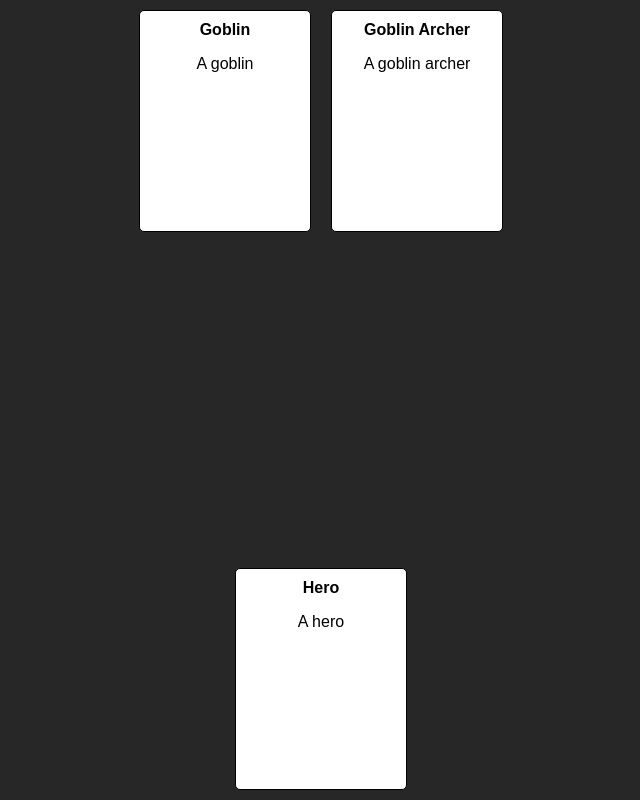
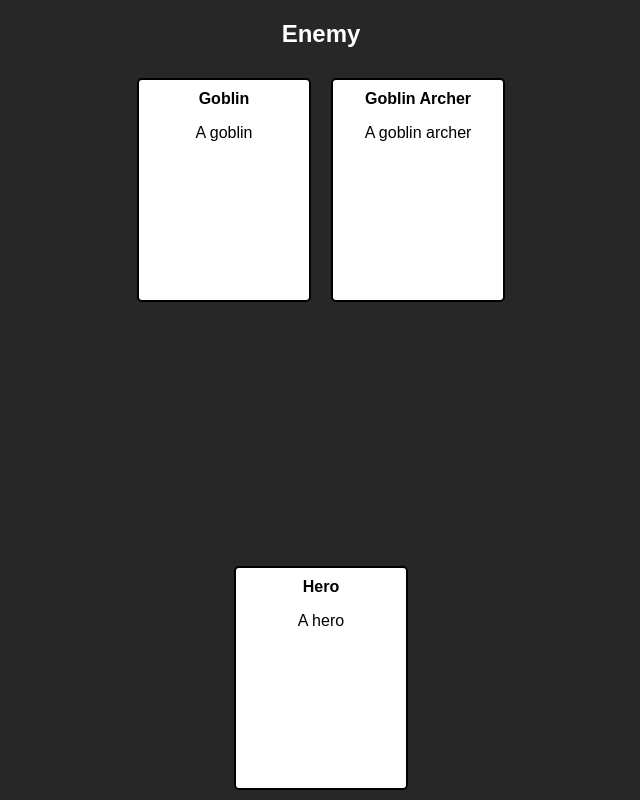
Before and after one commit to Vandesm14/card-game, a React (Vite) app: page / in a window 1280 px wide. Shown: the whole page, without its empty margins (319-959 px from the left). Built offline with nearby package versions, Linux system fonts and the light colour scheme.

Commit message:
add selections

```diff
--- a/src/App.tsx
+++ b/src/App.tsx
@@ -19,7 +19,7 @@ function Main() {
         height: '100vh',
       }}
     >
-      <CardHand cards={cards} owner="enemy" />
+      <CardHand cards={cards} owner="enemy" title="Enemy" />
       <CardHand cards={cards} owner="player" />
     </main>
   );
--- a/src/components/Card.tsx
+++ b/src/components/Card.tsx
@@ -3,9 +3,10 @@ import { Card } from '../ecs/cards';
 interface CardFaceProps {
   card: Card;
   style?: React.CSSProperties;
+  onClick?: (card: Card) => void;
 }
 
-export const CardFace = ({ card, style }: CardFaceProps) => {
+export const CardFace = ({ card, style, onClick }: CardFaceProps) => {
   return (
     <div
       style={{
@@ -15,13 +16,14 @@ export const CardFace = ({ card, style }: CardFaceProps) => {
         alignItems: 'center',
         width: '150px',
         height: '200px',
-        border: '1px solid black',
+        border: '2px solid black',
         borderRadius: '5px',
         padding: '10px',
         backgroundColor: 'white',
         color: 'black',
         ...(style ?? {}),
       }}
+      onClick={() => onClick?.(card)}
     >
       <b>{card.name}</b>
       <p>{card.description}</p>
--- a/src/components/CardHand.tsx
+++ b/src/components/CardHand.tsx
@@ -5,12 +5,32 @@ import { CardFace } from './Card';
 export interface CardHandProps {
   cards: Card[];
   owner: Card['owner'];
+  title?: string;
 }
 
-export const CardHand = ({ cards, owner }: CardHandProps) => {
+export const CardHand = ({ cards, owner, title }: CardHandProps) => {
+  const [selectedCard, setSelectedCard] = React.useState<Card | null>(null);
+
   const filtered = cards.filter(filterByOwner(owner));
 
+  const cardSelectedStyle = {
+    borderColor: 'yellow',
+  };
+
+  const handleCardClick = (card: Card) => {
+    setSelectedCard((prev) => (prev === card ? null : card));
+  };
+
   return (
+    <div
+      style={{
+        display: 'flex',
+        flexDirection: 'column',
+        justifyContent: 'flex-start',
+        alignItems: 'center',
+      }}
+    >
+      <h2>{title}</h2>
       <div
         style={{
           display: 'flex',
@@ -23,11 +43,14 @@ export const CardHand = ({ cards, owner }: CardHandProps) => {
           <CardFace
             key={i}
             card={card}
+            onClick={handleCardClick}
             style={{
               margin: '10px',
+              ...(selectedCard === card ? cardSelectedStyle : {}),
             }}
           />
         ))}
       </div>
+    </div>
   );
 };
```
Lines whose indentation alone changed are shown as unchanged.
